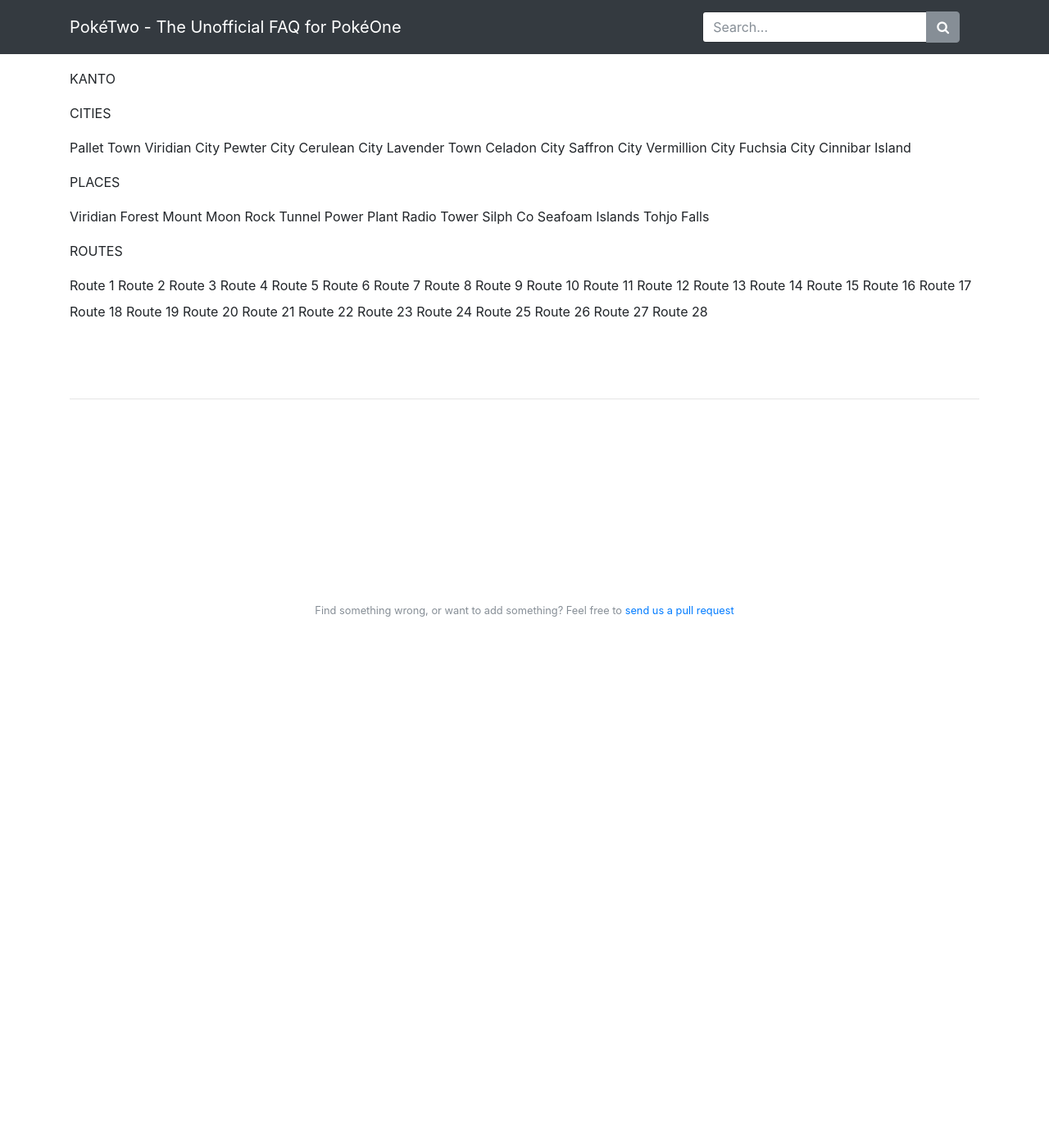
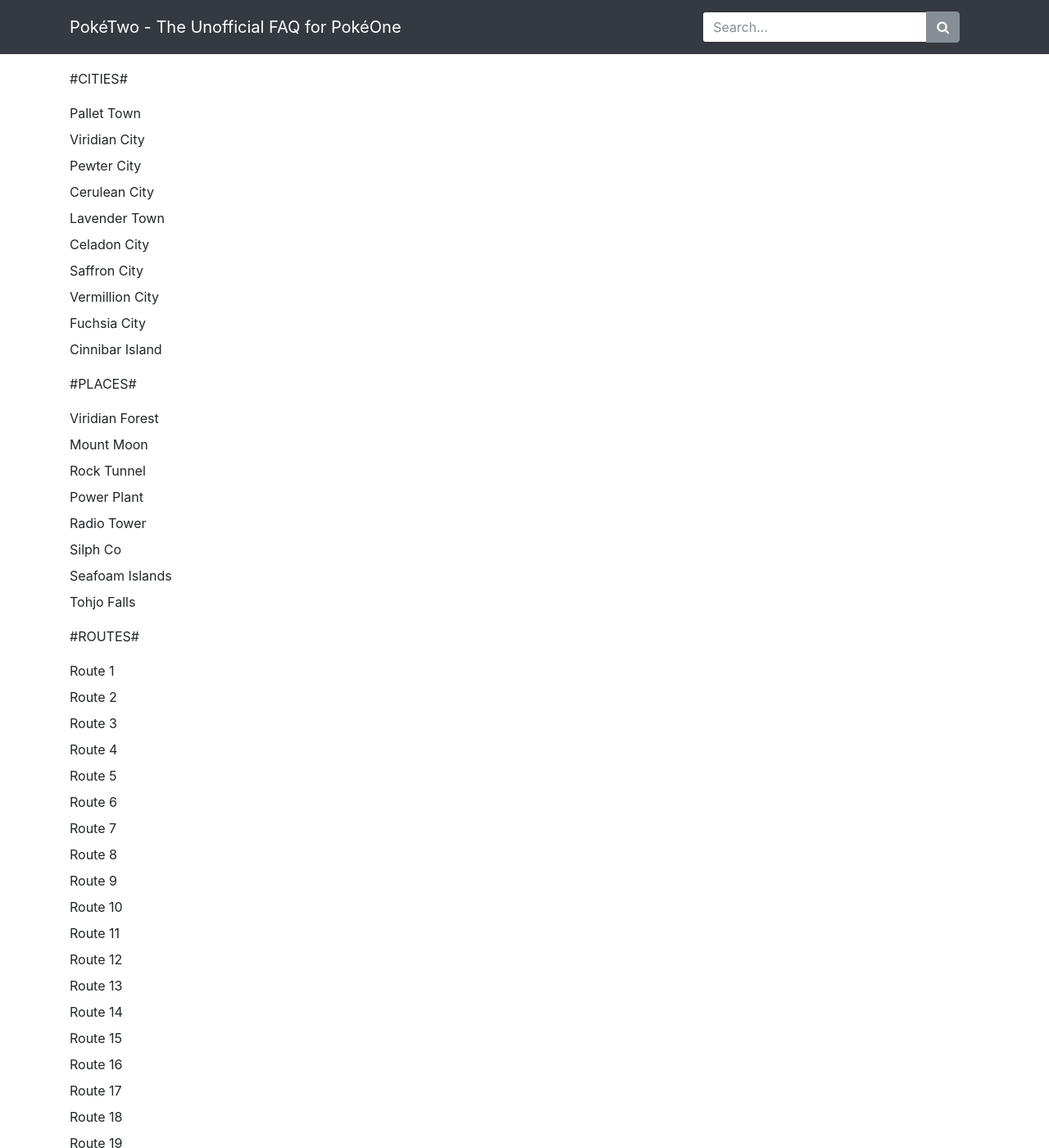
Before and after one commit to X3I/poketwo.com, a Jekyll site: the page built from _pages/routes/kanto/kanto.md, in a window 1280 px wide and 1400 px high. Shown: the whole window at 82% size. Built offline with Jekyll 4.4.1, drawn with Linux system fonts in a browser that asks for light colours; nearby versions of some CDN libraries; our own code applies the rules of GitHub Pages for plain Markdown files; some of the changed text lies outside the part shown.

Commit message:
Update kanto.md

```diff
--- a/_pages/routes/kanto/kanto.md
+++ b/_pages/routes/kanto/kanto.md
@@ -1,60 +1,60 @@
-KANTO
 
-CITIES
 
-Pallet Town
-Viridian City
-Pewter City
-Cerulean City
-Lavender Town
-Celadon City
-Saffron City
-Vermillion City
-Fuchsia City
-Cinnibar Island
+#CITIES#
+
+Pallet Town <br/>
+Viridian City<br/>
+Pewter City<br/>
+Cerulean City<br/>
+Lavender Town<br/>
+Celadon City<br/>
+Saffron City<br/>
+Vermillion City<br/>
+Fuchsia City<br/>
+Cinnibar Island<br/>
 
 
 
-PLACES
+#PLACES#
 
-Viridian Forest
-Mount Moon
-Rock Tunnel
-Power Plant
-Radio Tower
-Silph Co
-Seafoam Islands
-Tohjo Falls
+Viridian Forest<br/>
+Mount Moon<br/>
+Rock Tunnel<br/>
+Power Plant<br/>
+Radio Tower<br/>
+Silph Co<br/>
+Seafoam Islands<br/>
+Tohjo Falls<br/>
 
 
 
-ROUTES
+#ROUTES#
 
-Route 1
-Route 2
-Route 3
-Route 4
-Route 5
-Route 6
-Route 7
-Route 8
-Route 9
-Route 10
-Route 11
-Route 12
-Route 13
-Route 14
-Route 15
-Route 16
-Route 17
-Route 18
-Route 19
-Route 20
-Route 21
-Route 22
-Route 23
-Route 24
-Route 25
-Route 26
-Route 27
-Route 28
+Route 1<br/>
+Route 2<br/>
+Route 3<br/>
+Route 4<br/>
+Route 5<br/>
+Route 6<br/>
+Route 7<br/>
+Route 8<br/>
+Route 9<br/>
+Route 10<br/>
+Route 11<br/>
+Route 12<br/>
+Route 13<br/>
+Route 14<br/>
+Route 15<br/>
+Route 16<br/>
+Route 17<br/>
+Route 18<br/>
+Route 19<br/>
+Route 20<br/>
+Route 21<br/>
+Route 22<br/>
+Route 23<br/>
+Route 24<br/>
+Route 25<br/>
+Route 26<br/>
+Route 27<br/>
+Route 28<br/>
```
